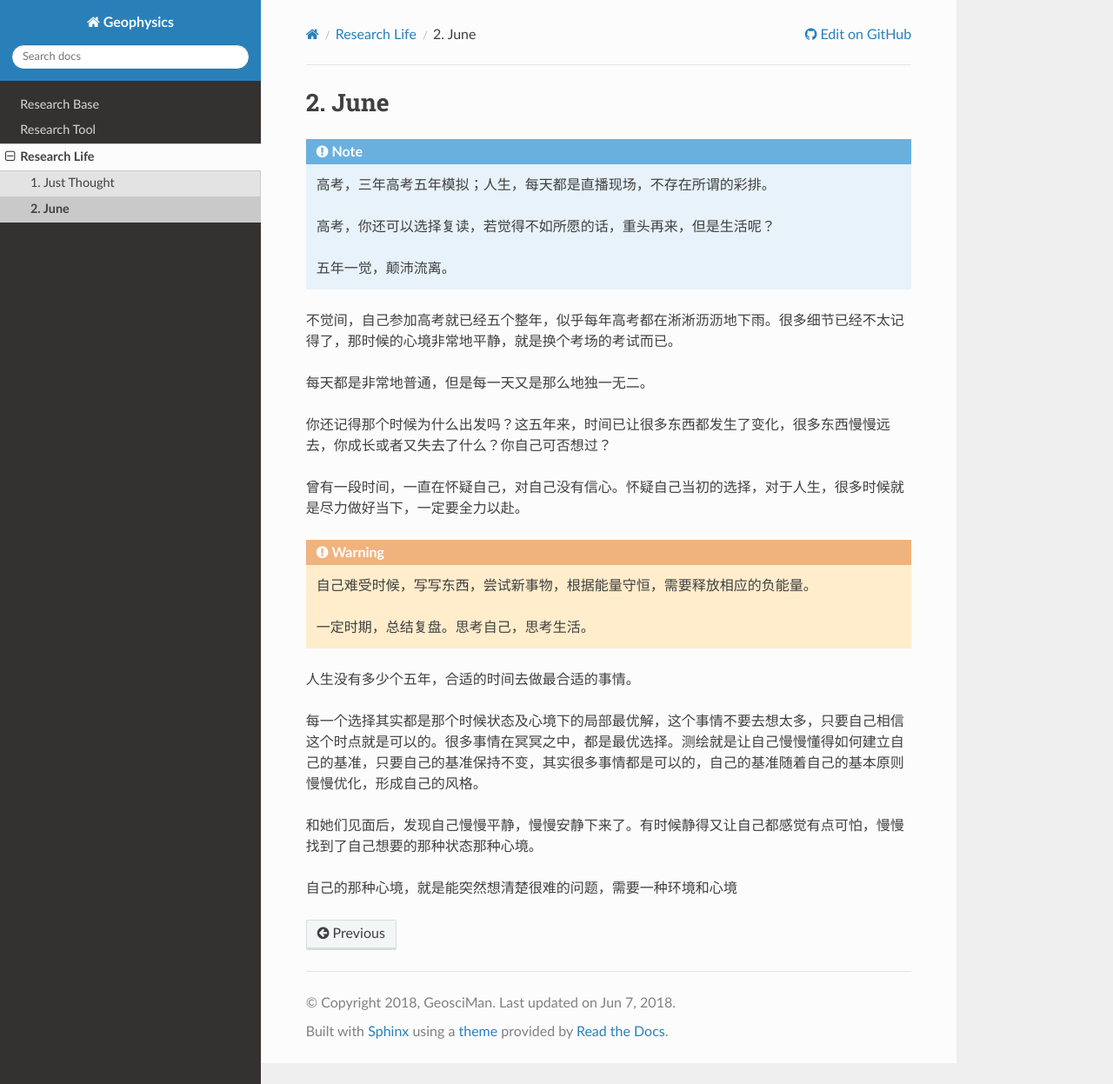
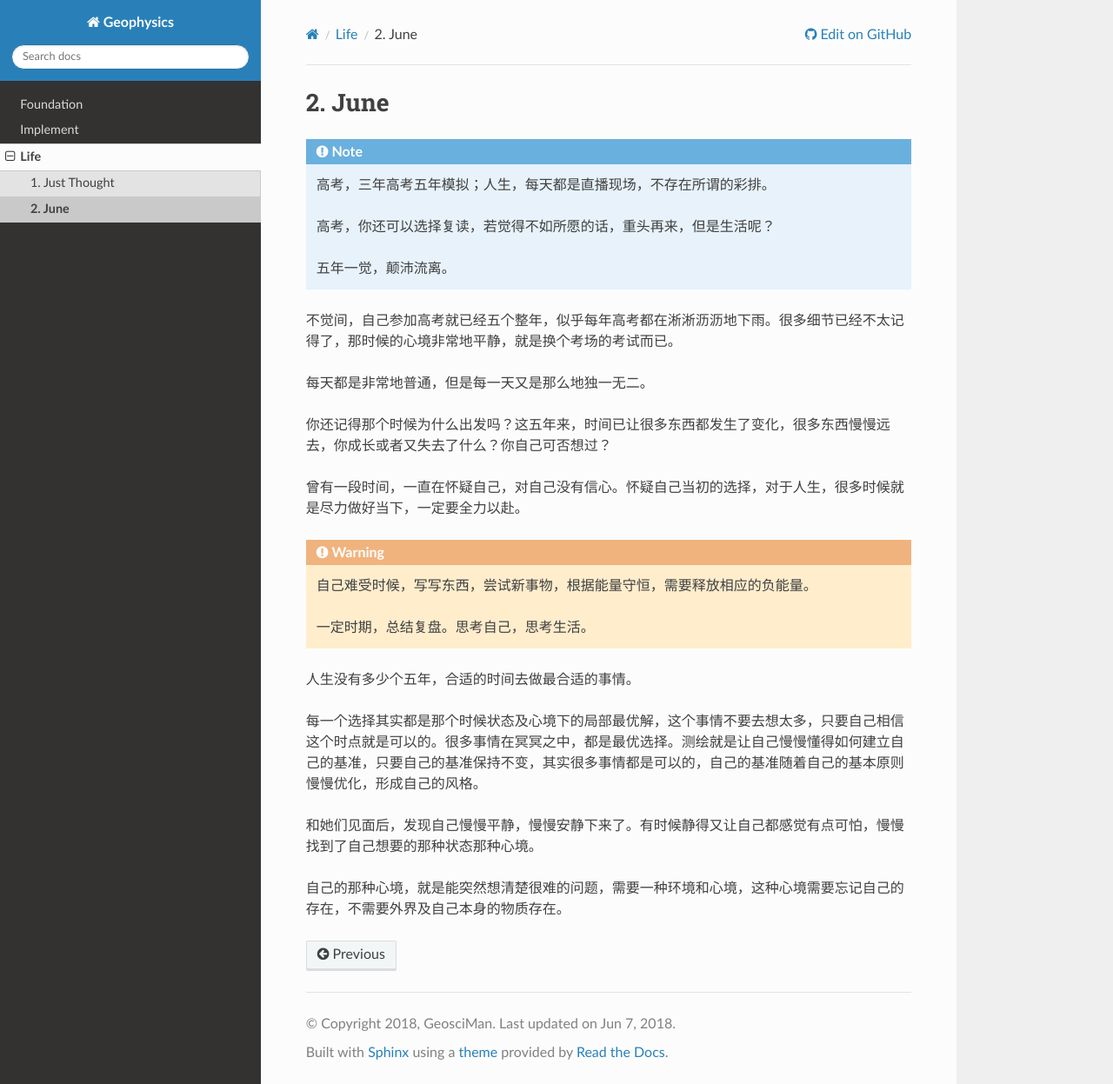
Before and after one commit to geosciman/GeophysicsResearch, a Sphinx documentation site: the page built from source/life/June.rst, in a window 1280 px wide and 1247 px high. Shown: the whole window at 87% size. Built offline with Sphinx 7.4.7 and the Read the Docs theme 2.0.0, drawn with Linux system fonts in a browser that asks for light colours.

Commit message:
update files

```diff
--- a/source/base/index.rst
+++ b/source/base/index.rst
@@ -1,6 +1,6 @@
 .. _researchbase-overview:
 
-Research Base
+Foundation
 ==================
 
 .. toctree::
--- a/source/life/June.rst
+++ b/source/life/June.rst
@@ -29,4 +29,4 @@ June
 
 和她们见面后，发现自己慢慢平静，慢慢安静下来了。有时候静得又让自己都感觉有点可怕，慢慢找到了自己想要的那种状态那种心境。
 
-自己的那种心境，就是能突然想清楚很难的问题，需要一种环境和心境
+自己的那种心境，就是能突然想清楚很难的问题，需要一种环境和心境，这种心境需要忘记自己的存在，不需要外界及自己本身的物质存在。
--- a/source/life/index.rst
+++ b/source/life/index.rst
@@ -1,6 +1,6 @@
 .. _researchlife-overview:
 
-Research Life
+Life
 ==================
 
 .. toctree::
--- a/source/tool/index.rst
+++ b/source/tool/index.rst
@@ -1,6 +1,6 @@
 .. _researchtool-overview:
 
-Research Tool
+Implement
 ==================
 
 .. toctree::
```
